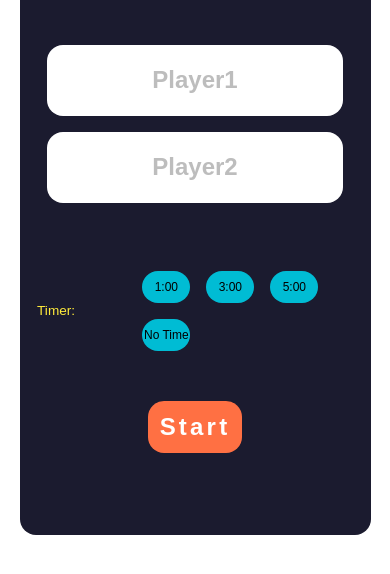
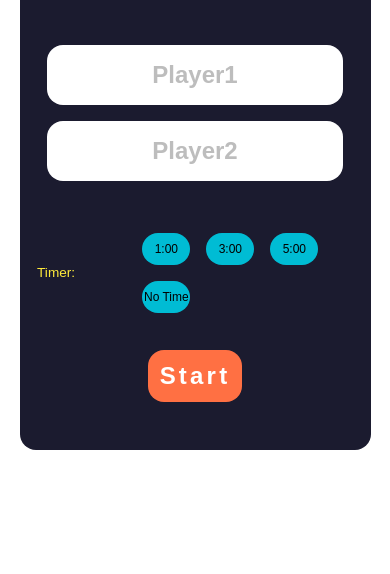
Before and after one commit to THEJAS-BK/simon-multiplayer, a plain HTML site: page index.html in a window 390 px wide. Shown: the part 106-680 px from the top of the page. Drawn offline with Linux system fonts and the light colour scheme; a web font is replaced by a local one.

Commit message:
responsiveness

```diff
--- a/simon.css
+++ b/simon.css
@@ -529,7 +529,8 @@ main .footer {
     display: none;
   }
   .homepage {
-    width: 60% !important;
+    width: 76% !important;
+    height: 60vh !important;
   }
 }
 @media (max-height: 500px) {
```
